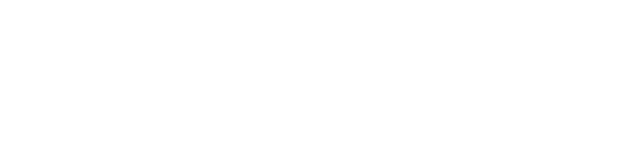
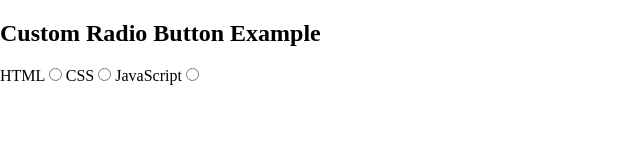
Before and after one commit to NormanEWright/mini_project_1, a plain HTML site: page index.html in a window 1280 px wide. Shown: the whole page, without its empty margins (0-640 px from the left). Drawn offline with Linux system fonts and the light colour scheme.

Commit message:
Create form

```diff
--- a/index.html
+++ b/index.html
@@ -11,6 +11,22 @@
   <title>Mini Project 1</title>
 </head>
 <body>
-
+  <main class="main">
+    <h2 class="main__heading">Custom Radio Button Example</h2>
+    <form action="" class="form">
+      <label for="html" class="form__label">HTML
+        <input type="radio" class="form__input" name="fav__language" id="html" value="HTML">
+        <span class="form__radio-btn"></span>
+      </label>
+      <label for="css" class="form__label">CSS
+        <input type="radio" class="form__input" name="fav__language" id="css" value="CSS">
+        <span class="form__radio-btn"></span>
+      </label>
+      <label for="js" class="form__label">JavaScript
+        <input type="radio" class="form__input" name="fav__language" id="js" value="JavaScript">
+        <span class="form__radio-btn"></span>
+      </label>
+    </form>
+  </main>
 </body>
 </html>
```
